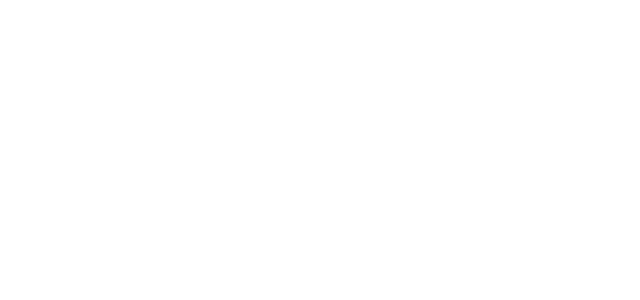
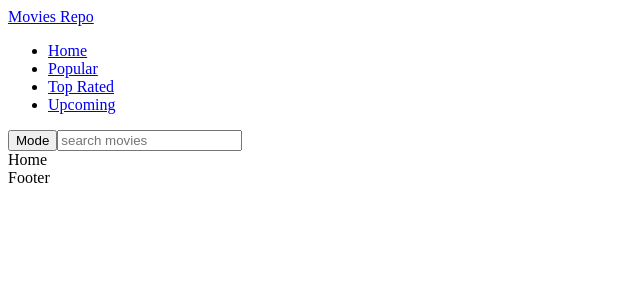
Before and after one commit to anshul-bheniye/movie-repo, a React (Create React App) app: page / in a window 1280 px wide. Shown: the top 300 px of the page, without its empty margins (0-640 px from the left). Built offline with nearby package versions, Linux system fonts and the light colour scheme.

Commit message:
import component to app

```diff
--- a/src/App.js
+++ b/src/App.js
@@ -1,10 +1,13 @@
-
+import {Header, Footer} from './components';
+import { Allroutes } from './routes/Allroutes';
 
 
 export const App = () => {
   return (
     <div>
-
+      <Header />
+        <Allroutes />
+      <Footer />
     </div>
   );
 }
```
